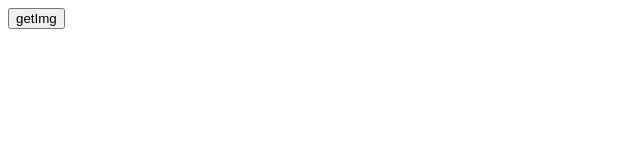
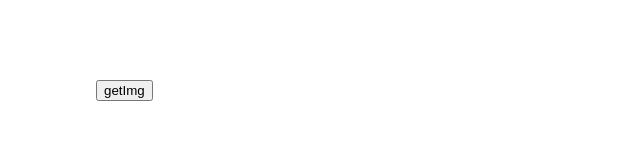
Before and after one commit to UBhushan/JS-Fetch, a plain HTML site: page index.html in a window 1280 px wide. Shown: the whole page, without its empty margins (0-640 px from the left). Drawn offline with Linux system fonts and the light colour scheme.

Commit message:
Update index.html

```diff
--- a/index.html
+++ b/index.html
@@ -2,6 +2,14 @@
 <html lang="en">
 <head>
     <title>Yes-NoImg Api</title>
+    <style>
+            body{
+                margin: 0;
+                padding-top: 80px;
+                padding-left: 96px;
+                padding-right: 24px;
+            }
+    </style>
 </head>
 <body>
     <button onclick="
```
